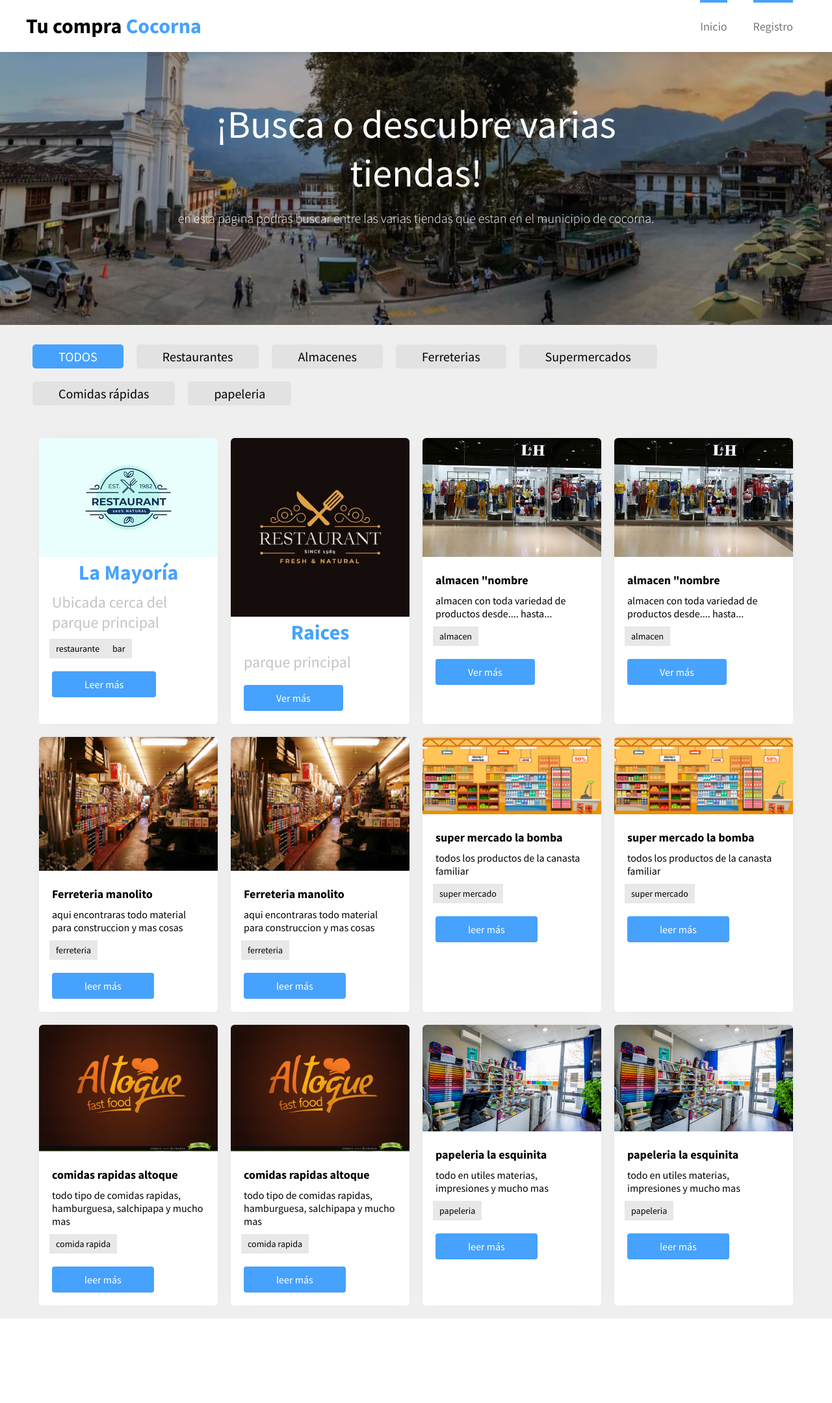
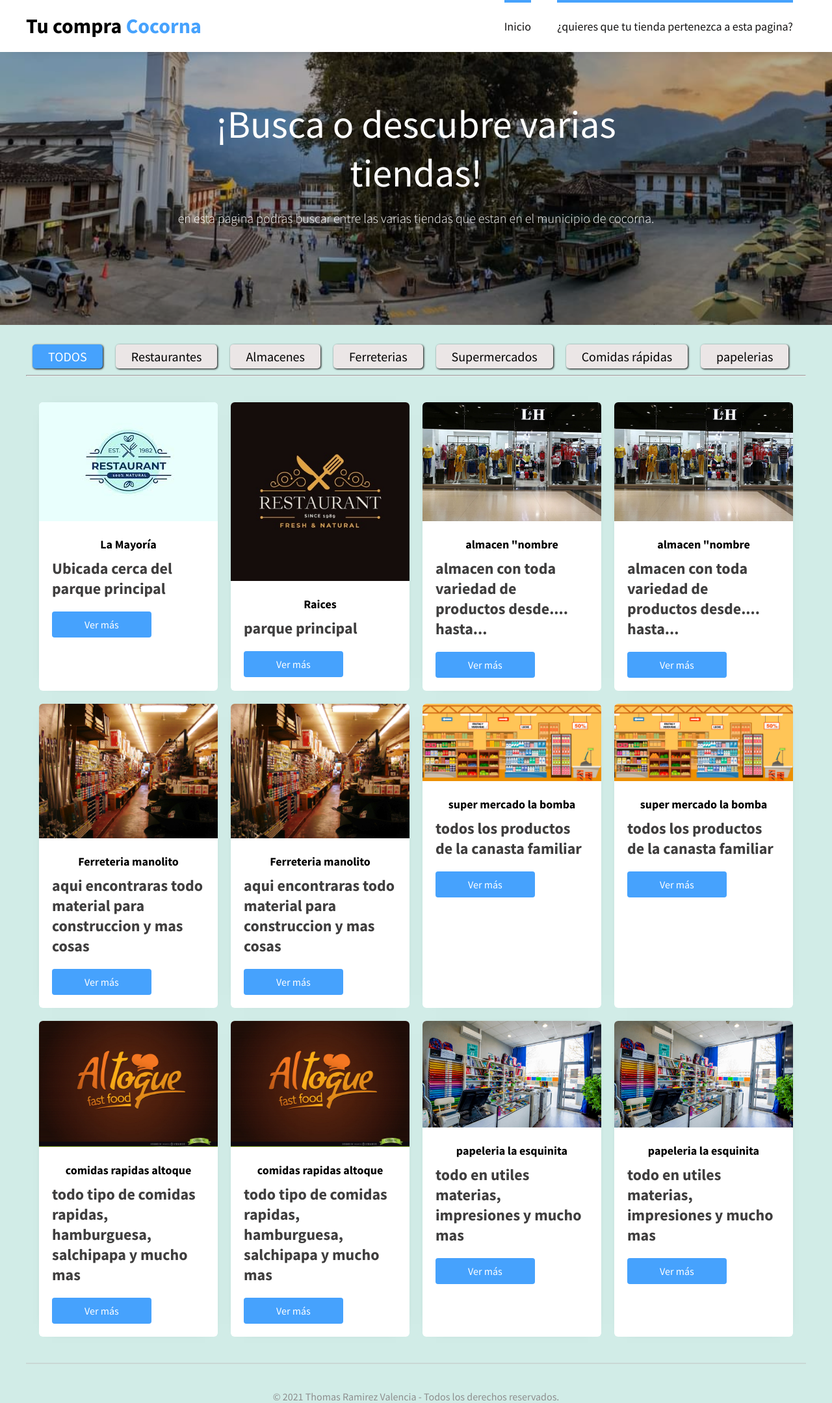
Before and after one commit to Thomasr0811/TuCompraCocorna, a PHP site: page / in a window 1280 px wide. Shown: the whole page at 65% size. Before the commit the page ends 2029 px from the top, so only its background shows below. Run offline with PHP 8.4, Linux system fonts and the light colour scheme; some libraries are stand-ins or nearby versions.

Commit message:
Add files via upload

```diff
--- /dev/null
+++ b/admin.html
@@ -0,0 +1,15 @@
+<!DOCTYPE html>
+<html lang="en">
+
+<head>
+    <meta charset="UTF-8">
+    <meta http-equiv="X-UA-Compatible" content="IE=edge">
+    <meta name="viewport" content="width=device-width, initial-scale=1.0">
+    <title>hola</title>
+</head>
+
+<body>
+
+</body>
+
+</html>
--- /dev/null
+++ b/css/Componentes/button.css
@@ -0,0 +1,15 @@
+button {
+  margin-top: 20px;
+  margin-left: 20px;
+  padding: 10px 50px;
+  font-size: 16px;
+  background: #46a2fd;
+  color: #fff;
+  border: none;
+  cursor: pointer;
+  border-radius: 4px;
+}
+
+button:hover {
+  opacity: 0.9;
+}
--- /dev/null
+++ b/css/Componentes/card.css
@@ -0,0 +1,44 @@
+.container-post {
+  max-width: 1200px;
+  margin: auto;
+}
+
+.posts {
+  width: 100%;
+  display: grid;
+  grid-template-columns: repeat(4, 1fr);
+  grid-gap: 20px;
+
+  margin-top: 20px;
+  padding: 20px;
+}
+
+.posts .post {
+  background: #fff;
+  box-shadow: 0 0 20px -20px black;
+  border-radius: 6px;
+  overflow: hidden;
+  padding-bottom: 20px;
+}
+
+.post .ctn-img {
+  max-width: 100%;
+}
+
+.post .ctn-img img {
+  max-width: 100%;
+  max-height: 100%;
+  object-fit: cover;
+}
+
+.post h2 {
+  font-size: 18px;
+  margin-top: 20px;
+  padding: 0px 20px;
+}
+
+.post span {
+  display: block;
+  margin-top: 10px;
+  padding: 0px 20px;
+}
--- a/css/Componentes/subtitulo.css
+++ b/css/Componentes/subtitulo.css
@@ -1,4 +1,4 @@
 .subtitulo {
   font-size: 24px;
-  color: #c3c3c3;
+  color: #3f3e3e;
 }
--- a/css/Componentes/titulo.css
+++ b/css/Componentes/titulo.css
@@ -1,5 +1,5 @@
 .titulo {
   font-size: 32px;
   text-align: center;
-  color: #46a2fd;
+  color: #000000;
 }
--- a/css/articulos.css
+++ b/css/articulos.css
@@ -119,22 +119,6 @@ article img {
   padding: 0px 20px;
 }
 
-.container-aside aside button {
-  margin-top: 20px;
-  margin-left: 20px;
-  padding: 10px 50px;
-  font-size: 16px;
-  background: #46a2fd;
-  border: none;
-  color: #fff;
-  cursor: pointer;
-  border-radius: 6px;
-}
-
-.container-aside aside button:hover {
-  opacity: 0.9;
-}
-
 @media screen and (max-width: 1220px) {
   .container-content {
     max-width: 1000px;
--- a/css/blog.css
+++ b/css/blog.css
@@ -3,7 +3,6 @@
 .blog-container-cover {
   width: 100vw;
   height: 500px;
-  background-color: red;
   background-image: url(../img/banner.jpg);
   background-position: center;
   background-size: cover;
@@ -65,12 +64,13 @@ input[type="radio"] {
 }
 
 .container-category label {
-  padding: 6px 40px;
+  padding: 6px 24px;
   margin: 10px;
   font-size: 20px;
-  background: #e2e2e2;
+  background: #ebe6e6;
   border-radius: 5px;
   cursor: pointer;
+  box-shadow: 1px 1px 3px #000;
 }
 
 .container-category label:hover {
@@ -78,51 +78,6 @@ input[type="radio"] {
 }
 
 /*Post - Publicaciones*/
-
-.container-post {
-  max-width: 1200px;
-  margin: auto;
-}
-
-.posts {
-  width: 100%;
-  display: grid;
-  grid-template-columns: repeat(4, 1fr);
-  grid-gap: 20px;
-
-  margin-top: 20px;
-  padding: 20px;
-}
-
-.posts .post {
-  background: #fff;
-  box-shadow: 0 0 20px -20px black;
-  border-radius: 6px;
-  overflow: hidden;
-  padding-bottom: 20px;
-}
-
-.post .ctn-img {
-  width: 100%;
-}
-
-.post .ctn-img img {
-  width: 100%;
-  height: 100%;
-  object-fit: cover;
-}
-
-.post h2 {
-  font-size: 18px;
-  margin-top: 20px;
-  padding: 0px 20px;
-}
-
-.post span {
-  display: block;
-  margin-top: 10px;
-  padding: 0px 20px;
-}
 
 .ctn-tag {
   width: 100%;
@@ -139,22 +94,6 @@ input[type="radio"] {
   padding: 6px 10px;
   background: #e8e8e8;
   cursor: default;
-}
-
-.post button {
-  margin-top: 20px;
-  margin-left: 20px;
-  padding: 10px 50px;
-  font-size: 16px;
-  background: #46a2fd;
-  color: #fff;
-  border: none;
-  cursor: pointer;
-  border-radius: 4px;
-}
-
-.post button:hover {
-  opacity: 0.9;
 }
 
 /*sistema de filtrado*/
--- a/css/index.css
+++ b/css/index.css
@@ -4,3 +4,5 @@
 @import "./principal.css";
 @import "./Componentes/titulo.css";
 @import "./Componentes/subtitulo.css";
+@import "./Componentes/button.css";
+@import "./Componentes/card.css";
--- a/css/modal.css
+++ b/css/modal.css
@@ -22,7 +22,7 @@
 .modalDialog > div {
   width: 400px;
   position: relative;
-  margin: 10% auto;
+  margin: 1% auto;
   padding: 5px 20px 13px 20px;
   border-radius: 10px;
   background: #fff;
--- a/css/principal.css
+++ b/css/principal.css
@@ -9,7 +9,7 @@
 }
 
 body {
-  background: rgb(240, 239, 239);
+  background: rgb(209, 236, 231);
 }
 
 header {
@@ -77,7 +77,7 @@ header {
 }
 
 .menu nav ul li a {
-  color: #777777;
+  color: #141313;
   font-size: 18px;
   transition: color 300ms;
 }
@@ -116,68 +116,6 @@ header {
 }
 
 /*Footer - pie de pagina*/
-
-.container-footer {
-  width: 100%;
-  padding: 40px 0;
-  background: #fff;
-  margin-top: 40px;
-}
-
-.container-footer footer {
-  max-width: 1200px;
-  margin: auto;
-}
-
-.container-footer footer .logo-footer {
-  text-align: center;
-}
-
-.container-footer footer .logo-footer img {
-  width: 100px;
-}
-
-.container-footer footer .redes-footer {
-  display: flex;
-  justify-content: center;
-  margin-top: 20px;
-}
-
-.container-footer footer .redes-footer .icon-redes-footer {
-  font-size: 20px;
-  margin: 20px;
-  background: #efefef;
-  width: 50px;
-  height: 50px;
-  display: flex;
-  justify-content: center;
-  align-items: center;
-  border-radius: 100%;
-  color: #a2a2a2;
-}
-
-footer .redes-footer .fa-facebook-f:hover {
-  background: #41579a;
-  color: #fff;
-}
-
-footer .redes-footer .fa-google-plus-g:hover {
-  background: #de4c34;
-  color: #fff;
-}
-
-footer .redes-footer .fa-instagram:hover {
-  background: linear-gradient(
-    to top right,
-    #fcde30,
-    #e9712a,
-    #d2313b,
-    #ae4198,
-    #7540a1,
-    #5443a8
-  );
-  color: #fff;
-}
 
 .container-footer footer hr {
   margin-top: 20px;
--- a/index.html
+++ b/index.html
@@ -1,22 +1,20 @@
 <!DOCTYPE html>
 <html lang="en">
+
 <head>
   <meta charset="UTF-8" />
   <title>Tu compra cocorna</title>
 
-    <script
-      src="https://kit.fontawesome.com/41bcea2ae3.js"
-      crossorigin="anonymous"
-      defer
-    ></script>
+  <script src="https://kit.fontawesome.com/41bcea2ae3.js" crossorigin="anonymous" defer></script>
   <script src="js/script.js" defer></script>
   <link rel="stylesheet" href="./css/index.css" />
+  <link rel="shortcut icon" href="./img/tienda.ico">
+  <link rel="stylesheet" href="admin.html">
 
-    <meta
-      name="viewport"
-      content="width=device-width, user-scalable=no, initial-scale=1.0, maximum-scale=1.0, minimum-scale=1.0"
-    />
+  <meta name="viewport"
+    content="width=device-width, user-scalable=no, initial-scale=1.0, maximum-scale=1.0, minimum-scale=1.0" />
 </head>
+
 <body>
   <!--Header - menu-->
   <header>
@@ -31,7 +29,7 @@
               <a href="index.html" class="text-menu-selected"> Inicio </a>
             </li>
             <li class="menu-selected">
-                <a href="#openModal" class="text-menu-selected"> Registro </a>
+              <a href="#openModal" class="text-menu-selected"> ¿quieres que tu tienda pertenezca a esta pagina? </a>
             </li>
           </ul>
         </nav>
@@ -45,28 +43,29 @@
     <div>
       <div class="">
         <a href="#close" title="Close" class="close">X</a>
-          <h3 class="titulo">Registra tu tienda!</h3>
+        <h3 class="titulo">haz una solicitud para registrar tu tienda.</h3>
         <p>
-            Por favor diligencie los campos requeridos y nos contactaremos lo más pronto posible
+          Por favor diligencie los campos requeridos y nos contactaremos lo más pronto posible.
         </p>
       </div>
-        <form>
+      <form method="post" action="#">
         <div>
           <label for="">Nombre de la tienda</label>
-            <input type="text" placeholder="Tienda" />
+          <input type="text" placeholder="Tienda" required="" pattern="[a-z-A-Z]+" />
         </div>
         <div>
           <label for="">Teléfono de contacto</label>
-            <input type="text" placeholder="Tienda" />
+          <input minlength="4" maxlength="10 " type="text" placeholder="Telefono" required="" pattern="[0-9]+" />
         </div>
         <div>
           <label for="">Dirección de la tienda</label>
-            <input type="text" placeholder="Tienda" />
+          <input type="text" placeholder="Dirección" required="" />
         </div>
         <div>
           <label for="">Comentarios</label>
-            <textarea name="" id="" cols="30" rows="10"></textarea>
+          <textarea name="" id="" cols="20" rows="7" required=""></textarea>
         </div>
+        <button>Enviar</button>
       </form>
     </div>
   </div>
@@ -83,49 +82,13 @@
       </div>
     </div>
     <div class="container-post">
-          <input
-            type="radio"
-            id="TODOS"
-            name="categories"
-            value="TODOS"
-            checked
-          />
-          <input
-            type="radio"
-            id="restaurantes"
-            name="categories"
-            value="restaurantes"
-          />
-          <input
-            type="radio"
-            id="almacenes"
-            name="categories"
-            value="almacenes"
-          />
-          <input
-            type="radio"
-            id="ferreterias"
-            name="categories"
-            value="ferreterias"
-          />
-          <input
-            type="radio"
-            id="supermercados"
-            name="categories"
-            value="supermercados"
-          />
-          <input
-            type="radio"
-            id="comidas_rapidas"
-            name="categories"
-            value="comidas_rapidas"
-          />
-          <input
-            type="radio"
-            id="papeleria"
-            name="categories"
-            value="papeleria"
-          />
+      <input type="radio" id="TODOS" name="categories" value="TODOS" checked />
+      <input type="radio" id="restaurantes" name="categories" value="restaurantes" />
+      <input type="radio" id="almacenes" name="categories" value="almacenes" />
+      <input type="radio" id="ferreterias" name="categories" value="ferreterias" />
+      <input type="radio" id="supermercados" name="categories" value="supermercados" />
+      <input type="radio" id="comidas_rapidas" name="categories" value="comidas_rapidas" />
+      <input type="radio" id="papeleria" name="categories" value="papeleria" />
 
       <div class="container-category">
         <label for="TODOS">TODOS</label>
@@ -134,29 +97,27 @@
         <label for="ferreterias">Ferreterias</label>
         <label for="supermercados">Supermercados</label>
         <label for="comidas_rapidas">Comidas rápidas</label>
-            <label for="papeleria">papeleria</label>
+        <label for="papeleria">papelerias</label>
       </div>
+
+      <hr>
 
       <div class="posts">
         <div class="post" data-category="restaurantes">
           <div class="ctn-img">
             <img src="img/articulos/restaurante1.jpg" alt="" />
           </div>
-              <h3 class="titulo">La Mayoría</h3>
-              <span class="subtitulo">Ubicada cerca del parque principal</span>
-              <ul class="ctn-tag">
-                <li>restaurante</li>
-                <li>bar</li>
-              </ul>
-              <a href="mayoria.html"><button>Leer más</button></a>
+          <h2 class="titulo">La Mayoría</h2>
+          <h3><span class="subtitulo">Ubicada cerca del parque principal</span></h3>
+          <a href="mayoria.html"><button>Ver más</button></a>
         </div>
 
         <div class="post" data-category="restaurantes">
           <div class="ctn-img">
             <img src="img/articulos/restaurante2.jpg" alt="" />
           </div>
-              <h3 class="titulo">Raices</h3>
-              <span class="subtitulo">parque principal</span>
+          <h2 class="titulo">Raices</h2>
+          <h3><span class="subtitulo">parque principal</span></h3>
           <a href="raices.html"><button>Ver más</button></a>
         </div>
 
@@ -164,13 +125,8 @@
           <div class="ctn-img">
             <img src="img/articulos/almacen1.jpg" alt="" />
           </div>
-              <h2>almacen "nombre</h2>
-              <span
-                >almacen con toda variedad de productos desde.... hasta...</span
-              >
-              <ul class="ctn-tag">
-                <li>almacen</li>
-              </ul>
+          <h2 class="titulo">almacen "nombre</h2>
+          <h3><span class="subtitulo">almacen con toda variedad de productos desde.... hasta...</span></h3>
           <a href="#"><button>Ver más</button></a>
         </div>
 
@@ -178,13 +134,8 @@
           <div class="ctn-img">
             <img src="img/articulos/almacen1.jpg" alt="" />
           </div>
-              <h2>almacen "nombre</h2>
-              <span
-                >almacen con toda variedad de productos desde.... hasta...</span
-              >
-              <ul class="ctn-tag">
-                <li>almacen</li>
-              </ul>
+          <h2 class="titulo">almacen "nombre</h2>
+          <h3><span class="subtitulo">almacen con toda variedad de productos desde.... hasta...</span></h3>
           <a href="#"><button>Ver más</button></a>
         </div>
 
@@ -192,110 +143,90 @@
           <div class="ctn-img">
             <img src="img/articulos/ferreteria1.jpg" alt="" />
           </div>
-              <h2>Ferreteria manolito</h2>
-              <span
-                >aqui encontraras todo material para construccion y mas cosas
-              </span>
-              <ul class="ctn-tag">
-                <li>ferreteria</li>
-              </ul>
-              <a href="#"><button>leer más</button></a>
+          <h2 class="titulo">Ferreteria manolito</h2>
+          <h3><span class="subtitulo">aqui encontraras todo material para construccion y mas cosas </span></h3>
+          <a href="#"><button>Ver más</button></a>
         </div>
 
         <div class="post" data-category="ferreterias">
           <div class="ctn-img">
             <img src="img/articulos/ferreteria1.jpg" alt="" />
           </div>
-              <h2>Ferreteria manolito</h2>
-              <span
-                >aqui encontraras todo material para construccion y mas cosas
-              </span>
-              <ul class="ctn-tag">
-                <li>ferreteria</li>
-              </ul>
-              <a href="#"><button>leer más</button></a>
+          <h2 class="titulo">Ferreteria manolito</h2>
+          <h3><span class="subtitulo">aqui encontraras todo material para construccion y mas cosas
+            </span></h3>
+          <a href="#"><button>Ver más</button></a>
         </div>
 
         <div class="post" data-category="supermercados">
           <div class="ctn-img">
             <img src="img/articulos/supermercado1.jpg" alt="" />
           </div>
-              <h2>super mercado la bomba</h2>
-              <span>todos los productos de la canasta familiar</span>
-              <ul class="ctn-tag">
-                <li>super mercado</li>
-              </ul>
-              <a href="#"><button>leer más</button></a>
+          <h2 class="titulo">super mercado la bomba</h2>
+          <h3><span class="subtitulo">todos los productos de la canasta familiar</span></h3>
+          <a href="#"><button>Ver más</button></a>
         </div>
 
         <div class="post" data-category="supermercados">
           <div class="ctn-img">
             <img src="img/articulos/supermercado1.jpg" alt="" />
           </div>
-              <h2>super mercado la bomba</h2>
-              <span>todos los productos de la canasta familiar</span>
-              <ul class="ctn-tag">
-                <li>super mercado</li>
-              </ul>
-              <a href="#"><button>leer más</button></a>
+          <h2 class="titulo">super mercado la bomba</h2>
+          <h3><span class="subtitulo">todos los productos de la canasta familiar</span></h3>
+          <a href="#"><button>Ver más</button></a>
         </div>
 
         <div class="post" data-category="comidas_rapidas">
           <div class="ctn-img">
             <img src="img/articulos/comidasrapidas1.jpg" alt="" />
           </div>
-              <h2>comidas rapidas altoque</h2>
-              <span
-                >todo tipo de comidas rapidas, hamburguesa, salchipapa y mucho
-                mas</span
-              >
-              <ul class="ctn-tag">
-            <form>                <li>comida rapida</li>
-              </ul>
-              <a href="#"><button>leer más</button></a>
+          <h2 class="titulo">comidas rapidas altoque</h2>
+          <h3><span class="subtitulo">todo tipo de comidas rapidas, hamburguesa, salchipapa y mucho
+              mas</span></h3>
+          <a href="#"><button>Ver más</button></a>
         </div>
 
         <div class="post" data-category="comidas_rapidas">
           <div class="ctn-img">
             <img src="img/articulos/comidasrapidas1.jpg" alt="" />
           </div>
-              <h2>comidas rapidas altoque</h2>
-              <span
-                >todo tipo de comidas rapidas, hamburguesa, salchipapa y mucho
-                mas</span
-              >
-              <ul class="ctn-tag">
-                <li>comida rapida</li>
-              </ul>
-              <a href="#"><button>leer más</button></a>
+          <h2 class="titulo">comidas rapidas altoque</h2>
+          <h3> <span class="subtitulo">todo tipo de comidas rapidas, hamburguesa, salchipapa y mucho
+              mas</span></h3>
+          <a href="#"><button>Ver más</button></a>
         </div>
 
         <div class="post" data-category="papeleria">
           <div class="ctn-img">
             <img src="img/articulos/papeleria1.jpg" alt="" />
           </div>
-              <h2>papeleria la esquinita</h2>
-              <span>todo en utiles materias, impresiones y mucho mas</span>
-              <ul class="ctn-tag">
-                <li>papeleria</li>
-              </ul>
-              <a href="#"><button>leer más</button></a>
+          <h2 class="titulo">papeleria la esquinita</h2>
+          <h3><span class="subtitulo">todo en utiles materias, impresiones y mucho mas</span></h3>
+          <a href="#"><button>Ver más</button></a>
         </div>
 
         <div class="post" data-category="papeleria">
           <div class="ctn-img">
             <img src="img/articulos/papeleria1.jpg" alt="" />
           </div>
-              <h2>papeleria la esquinita</h2>
-              <span>todo en utiles materias, impresiones y mucho mas</span>
-              <ul class="ctn-tag">
-                <li>papeleria</li>
-              </ul>
-              <a href="#"><button>leer más</button></a>
+          <h2 class="titulo">papeleria la esquinita</h2>
+          <h3><span class="subtitulo">todo en utiles materias, impresiones y mucho mas</span></h3>
+          <a href="#"><button>Ver más</button></a>
         </div>
       </div>
+
+      <div class="container-footer">
+        <footer>
+          <hr>
+          <h4>
+            © 2021 Thomas Ramirez Valencia - Todos los derechos reservados.
+          </h4>
+        </footer>
+      </div>
+
     </div>
   </div>
   </div>
 </body>
+
 </html>
```
Also changed, not shown: mayoria.html (+53 -51 lines), img/tienda.ico (added). Lines whose indentation alone changed are shown as unchanged.
